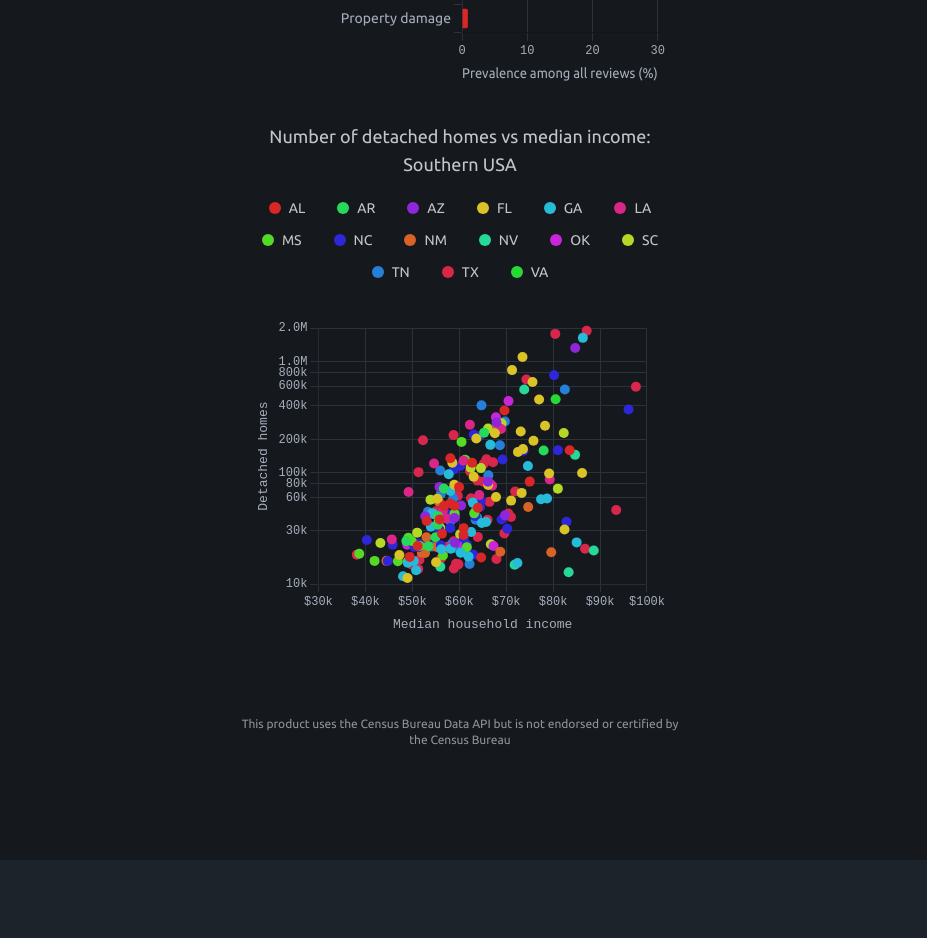
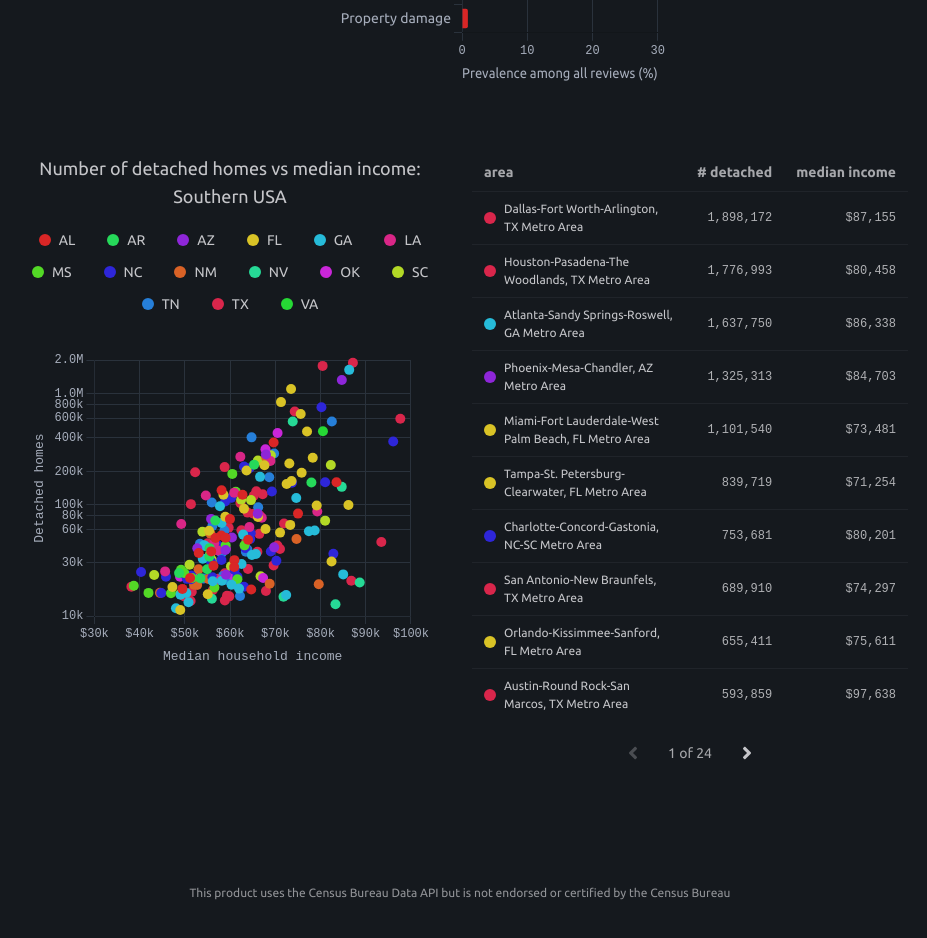
Before and after one commit to rotisserie-christian/portfolio, a React (Vite) app: page /temp in a window 1280 px wide. Shown: the part 480-1418 px from the top of the page, without its empty margins (180-1107 px from the left). Before the commit the page ends 1340 px from the top, so only its background shows below. Built offline with nearby package versions, Linux system fonts and the light colour scheme; no server answers.

Commit message:
added table to census chart

```diff
--- a/src/components/semanticmaps/ui/CensusChart.jsx
+++ b/src/components/semanticmaps/ui/CensusChart.jsx
@@ -125,9 +125,6 @@ export default function CensusChart() {
             <div className="p-4 w-full h-[350px] bg-base-300">
                 <Scatter options={options} data={data} />
             </div>
-            <p className="ubuntu-regular text-xs text-neutral-content/60 text-center mt-16">
-                This product uses the Census Bureau Data API but is not endorsed or certified by the Census Bureau
-            </p>
         </div>
     );
 }
--- /dev/null
+++ b/src/components/semanticmaps/ui/CensusTable.jsx
@@ -0,0 +1,88 @@
+import { useMemo, useState } from 'react';
+import { FaAngleLeft, FaAngleRight } from 'react-icons/fa';
+import censusData from '../data/census.json';
+import { buildCensusScatterData } from '../utils/census';
+
+const PAGE_SIZE = 10;
+
+const incomeFmt = (value) =>
+    `$${Math.round(value).toLocaleString('en-US')}`;
+
+const countFmt = (value) => Math.round(value).toLocaleString('en-US');
+
+export default function CensusTable() {
+    const [page, setPage] = useState(0);
+    const { points, colorMap } = useMemo(
+        () => buildCensusScatterData(censusData),
+        []
+    );
+
+    const rows = useMemo(
+        () => [...points].sort((a, b) => b.y - a.y || b.x - a.x),
+        [points]
+    );
+
+    const pageCount = Math.max(1, Math.ceil(rows.length / PAGE_SIZE));
+    const pageRows = rows.slice(page * PAGE_SIZE, page * PAGE_SIZE + PAGE_SIZE);
+
+    return (
+        <div className="w-full flex flex-col">
+            <div className="overflow-x-auto">
+                <table className="table table-sm w-full">
+                    <thead>
+                        <tr className="ubuntu-medium text-neutral-content/70">
+                            <th className="bg-base-300">area</th>
+                            <th className="bg-base-300 text-right"># detached</th>
+                            <th className="bg-base-300 text-right">median income</th>
+                        </tr>
+                    </thead>
+                    <tbody>
+                        {pageRows.map((row) => (
+                            <tr key={`${row.name}-${row.state}`} className="border-white/5">
+                                <td className="ubuntu-regular text-neutral-content/85">
+                                    <span className="inline-flex items-center gap-2">
+                                        <span
+                                            className="w-3 h-3 rounded-full shrink-0"
+                                            style={{ backgroundColor: colorMap[row.state] }}
+                                        />
+                                        <span>{row.name}</span>
+                                    </span>
+                                </td>
+                                <td className="courier-new text-neutral-content/75 text-right whitespace-nowrap">
+                                    {countFmt(row.y)}
+                                </td>
+                                <td className="courier-new text-neutral-content/75 text-right whitespace-nowrap">
+                                    {incomeFmt(row.x)}
+                                </td>
+                            </tr>
+                        ))}
+                    </tbody>
+                </table>
+            </div>
+
+            <div className="flex items-center justify-center gap-4 mt-4">
+                <button
+                    type="button"
+                    className="btn btn-ghost btn-sm px-2 disabled:opacity-30"
+                    disabled={page === 0}
+                    onClick={() => setPage((p) => Math.max(0, p - 1))}
+                    aria-label="Previous page"
+                >
+                    <FaAngleLeft className="w-5 h-5 text-neutral-content/85" />
+                </button>
+                <span className="ubuntu-medium text-sm text-neutral-content/70">
+                    {page + 1} of {pageCount}
+                </span>
+                <button
+                    type="button"
+                    className="btn btn-ghost btn-sm px-2 disabled:opacity-30"
+                    disabled={page >= pageCount - 1}
+                    onClick={() => setPage((p) => Math.min(pageCount - 1, p + 1))}
+                    aria-label="Next page"
+                >
+                    <FaAngleRight className="w-5 h-5 text-neutral-content/85" />
+                </button>
+            </div>
+        </div>
+    );
+}
--- a/src/pages/Temp.jsx
+++ b/src/pages/Temp.jsx
@@ -1,5 +1,6 @@
 import ReviewsChart from "@/components/semanticmaps/ui/ReviewsChart";
 import CensusChart from "@/components/semanticmaps/ui/CensusChart";
+import CensusTable from "@/components/semanticmaps/ui/CensusTable";
 
 export default function Temp() {
     return (
@@ -9,9 +10,17 @@ export default function Temp() {
                     <div className="w-full lg:w-1/2 min-w-0">
                         <ReviewsChart />
                     </div>
-                    <div className="w-full lg:w-1/2 min-w-0">
-                        <CensusChart />
+                    <div className="w-full my-8 flex flex-col lg:flex-row gap-6 lg:items-start">
+                        <div className="w-full lg:w-1/2 min-w-0">
+                            <CensusChart />
+                        </div>
+                        <div className="w-full lg:w-1/2 min-w-0">
+                            <CensusTable />
+                        </div>
                     </div>
+                    <p className="ubuntu-regular text-xs text-neutral-content/60 text-center mt-16">
+                        This product uses the Census Bureau Data API but is not endorsed or certified by the Census Bureau
+                    </p>
                 </div>
             </div>
         </section>
```
